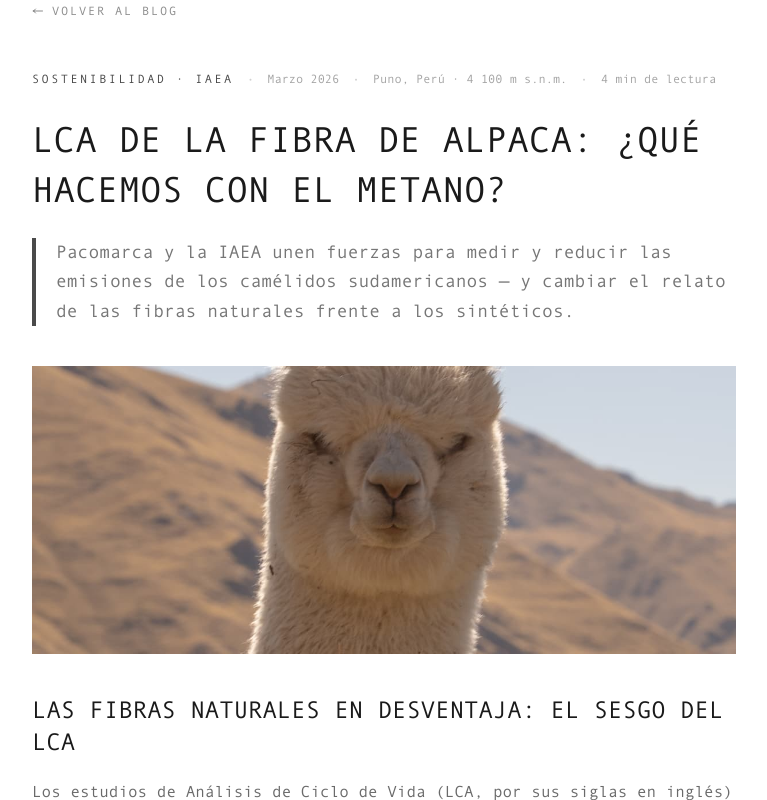
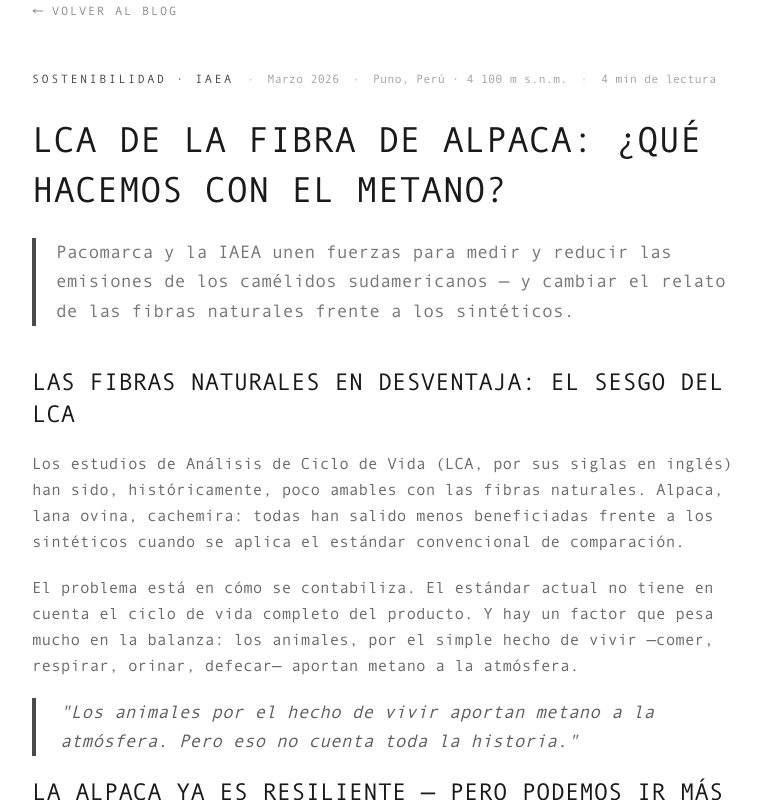
Before and after one commit to jpfernandezcenteno-max/Pacomarca, a Next.js app: page /blog in a window 1280 px wide. Both pictures are taken after a click on the button 280 px from the left and 933 px from the top of the page. Shown: the part 533-1333 px from the top of the page, without its empty margins (256-1023 px from the left). Built offline with nearby package versions, Linux system fonts and the light colour scheme; a web font is replaced by a local one.

Commit message:
Blog: mostrar todas las imágenes grandes en secuencia, sin repetir
Co-Authored-By: Claude Sonnet 4.6 <noreply@anthropic.com>

```diff
--- a/app/blog/page.tsx
+++ b/app/blog/page.tsx
@@ -190,14 +190,7 @@ export default function BlogPage() {
               </div>
             )}
 
-            {/* Hero image */}
-            {selected.image && (
-              <div className="relative h-72 w-full overflow-hidden mb-10">
-                <Image src={selected.image} alt={selected.title} fill className="object-cover" />
-              </div>
-            )}
-
-            {/* Content */}
+            {/* Content con imágenes intercaladas */}
             <div className="space-y-5 text-base text-ink/65 leading-relaxed">
               {selected.content.split('\n\n').map((para, i) => {
                 if (para.startsWith('## ')) {
@@ -218,11 +211,11 @@ export default function BlogPage() {
               })}
             </div>
 
-            {/* Photo gallery */}
-            {selected.images.length > 1 && (
-              <div className="mt-14 grid grid-cols-1 sm:grid-cols-3 gap-4">
+            {/* Imágenes grandes en secuencia (sin repetir) */}
+            {selected.images.length > 0 && (
+              <div className="mt-14 space-y-6">
                 {selected.images.map((src, i) => (
-                  <div key={i} className="relative h-52 overflow-hidden">
+                  <div key={i} className="relative h-80 w-full overflow-hidden">
                     <Image src={src} alt={`Foto ${i + 1}`} fill className="object-cover" />
                   </div>
                 ))}
```
